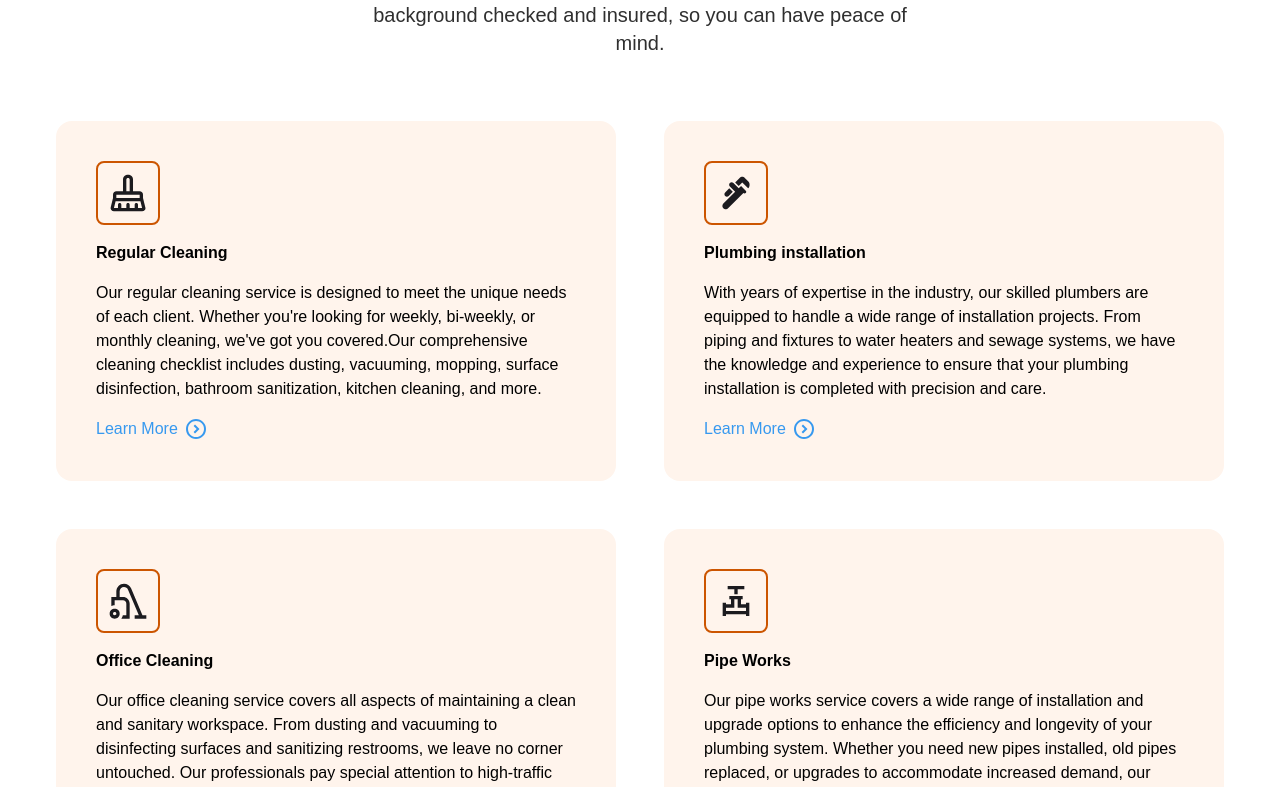
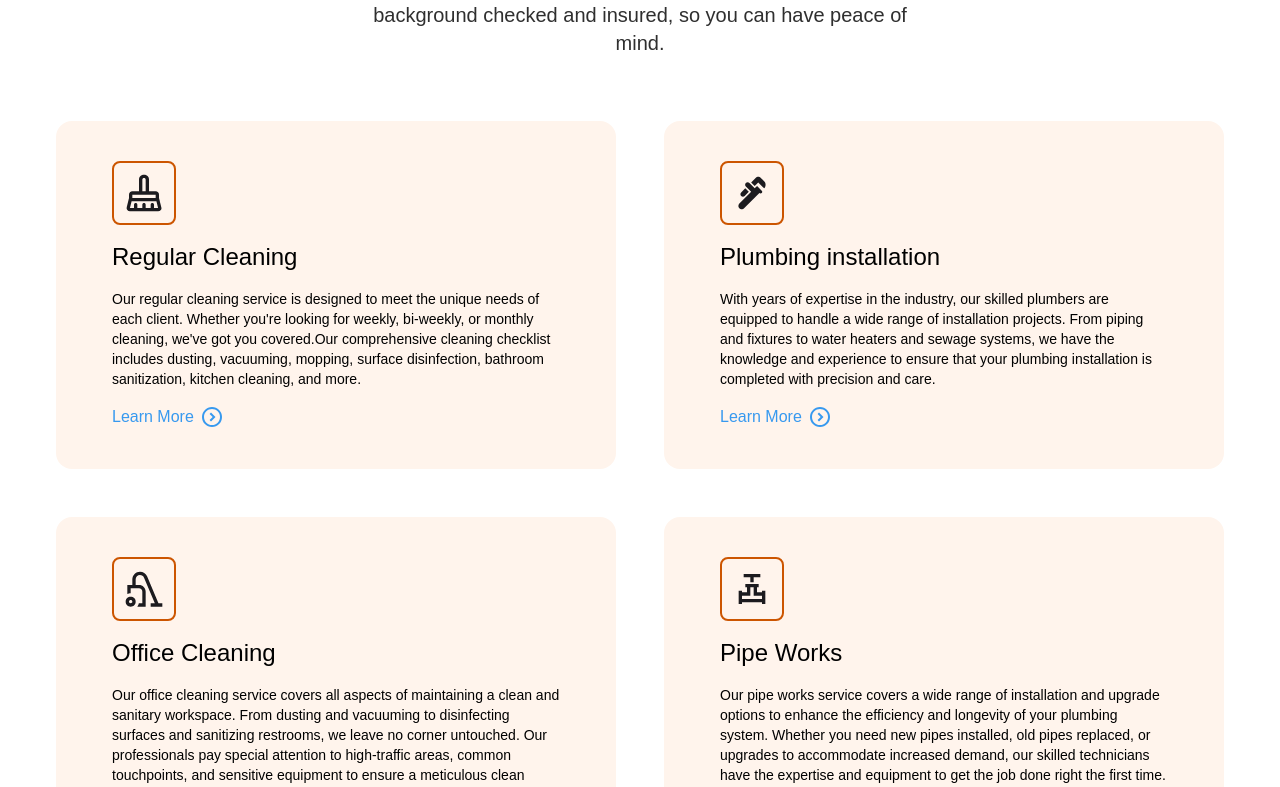
Before and after one commit to mosesfawole/kipclean-v1, a React (Vite) app: page / in a window 1280 px wide. Shown: the part 2287-3074 px from the top of the page. Built offline with nearby package versions, Linux system fonts and the light colour scheme; a web font is replaced by a local one.

Commit message:
cleaningServices.jsx fix

```diff
--- a/src/components/CleaningServices.jsx
+++ b/src/components/CleaningServices.jsx
@@ -61,7 +61,7 @@ const CleaningServices = () => {
         {slicedServices.map((service, index) => (
           <div
             key={index}
-            className=" bg-[#fff4ec] w-auto sm:w-auto md:w-auto rounded-2xl px-10 py-10 "
+            className=" bg-[#fff4ec] w-auto sm:w-auto md:w-auto rounded-2xl px-10 py-10 md:px-14 "
           >
             <div className="flex justify-center items-center w-16 h-16 border-2   border-[#CC5500] rounded-lg">
               <img
@@ -70,8 +70,12 @@ const CleaningServices = () => {
                 className="m-auto max-w-full max-h-full object-contain "
               />
             </div>
-            <h1 className="pt-4 font-semibold ">{service.heading}</h1>
-            <p className="pt-4 text-[12px] sm:text-base ">{service.details}</p>
+            <h1 className="pt-4 text-xl md:text-2xl font-medium ">
+              {service.heading}
+            </h1>
+            <p className="pt-4 text-xs  md:text-sm font-normal ">
+              {service.details}
+            </p>
             <div className="flex items-center  mt-4">
               <Link className="flex gap-2 " to="/Services">
                 <p className=" text-[#3799EF] ">Learn More </p>
```
